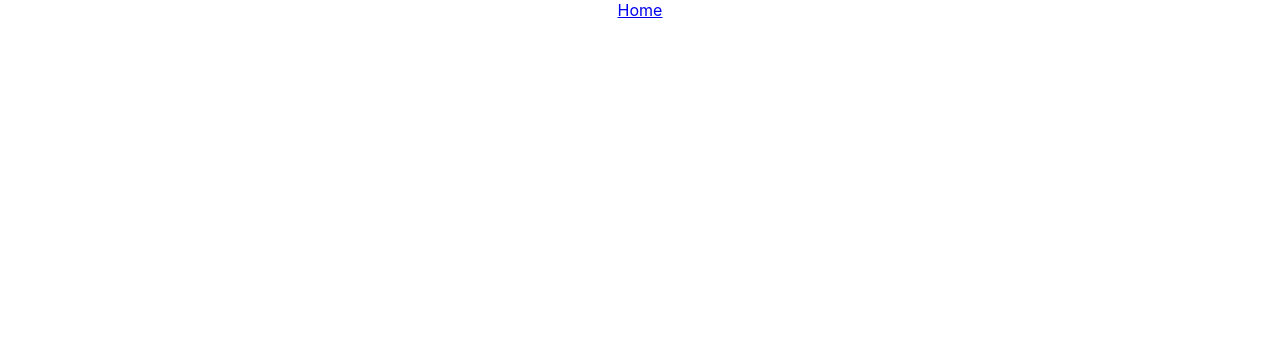
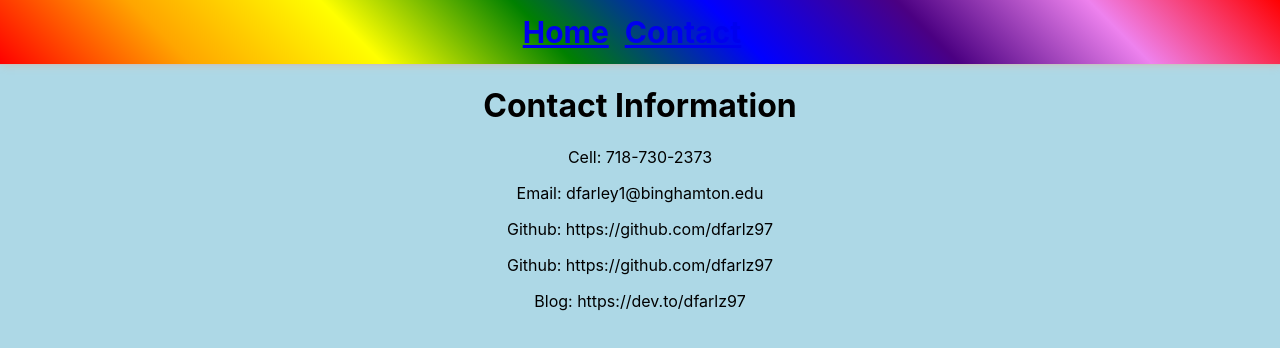
Before and after one commit to dfarlz97/dennis_farley_portfolio, a React (Create React App) app: page /contact in a window 1280 px wide. Before the commit this address had no page. Shown: the top 348 px of the page. Built offline with nearby package versions, Linux system fonts and the light colour scheme.

Commit message:
add contact link +route

```diff
--- a/src/App.css
+++ b/src/App.css
@@ -3,9 +3,21 @@
 }
 
 .navbar{
-  color: green;
+    width: 100%;
+    display: flex;
+    gap: 1rem;
+    height: 4rem;
+    border-bottom: 1px solid rgb(196, 196, 196);
+    box-shadow: 1px 1px 8px rgb(196, 196, 196);
+    align-items: center;
+    justify-content: center;
+    background: linear-gradient(45deg, red, orange, yellow, green, blue, indigo, violet, red);
+    position: relative;
+    top: 0;
+    font-size: 30px;
+    font-weight: bold;
 }
 
-.link {
-  text-decoration: none;
+#contact{
+  background-color: green;
 }
--- a/src/App.js
+++ b/src/App.js
@@ -1,16 +1,20 @@
 import React from "react";
 import './App.css';
 import Home from "./Home";
+import Contact from "./Contact";
 import { Link, Route, Routes } from 'react-router-dom'
+
 function App() {
   return (
     <div className="App">
       <nav className="navbar">
         <Link classname = "link" to='/' exact="true">Home</Link>
+        <Link classname = "link" to='/contact' exact="true"> Contact</Link>
         <br/>
       </nav>
       <Routes>
         <Route path='/' exact="true" element={<Home />} />
+        <Route path='/contact' exact="true" element={<Contact />} />
      </Routes>
     </div>
   );
--- /dev/null
+++ b/src/Contact.js
@@ -0,0 +1,24 @@
+import React from 'react'
+
+export default function Contact() {
+
+  return (
+    <>
+    <body classname="contact">
+        <header>
+
+      <h1 className='Contact'>
+        Contact Information
+      </h1>
+        <p>Cell: 718-730-2373</p>
+        <p>Email: dfarley1@binghamton.edu</p>
+        <p>Github: https://github.com/dfarlz97</p>
+        <p>Github: https://github.com/dfarlz97</p>
+        <p>Blog: https://dev.to/dfarlz97</p>
+
+        </header>
+
+      </body>
+    </>
+  )
+}
--- a/src/index.css
+++ b/src/index.css
@@ -5,6 +5,7 @@ body {
     sans-serif;
   -webkit-font-smoothing: antialiased;
   -moz-osx-font-smoothing: grayscale;
+  background-color: #add8e6;
 }
 
 code {
```
